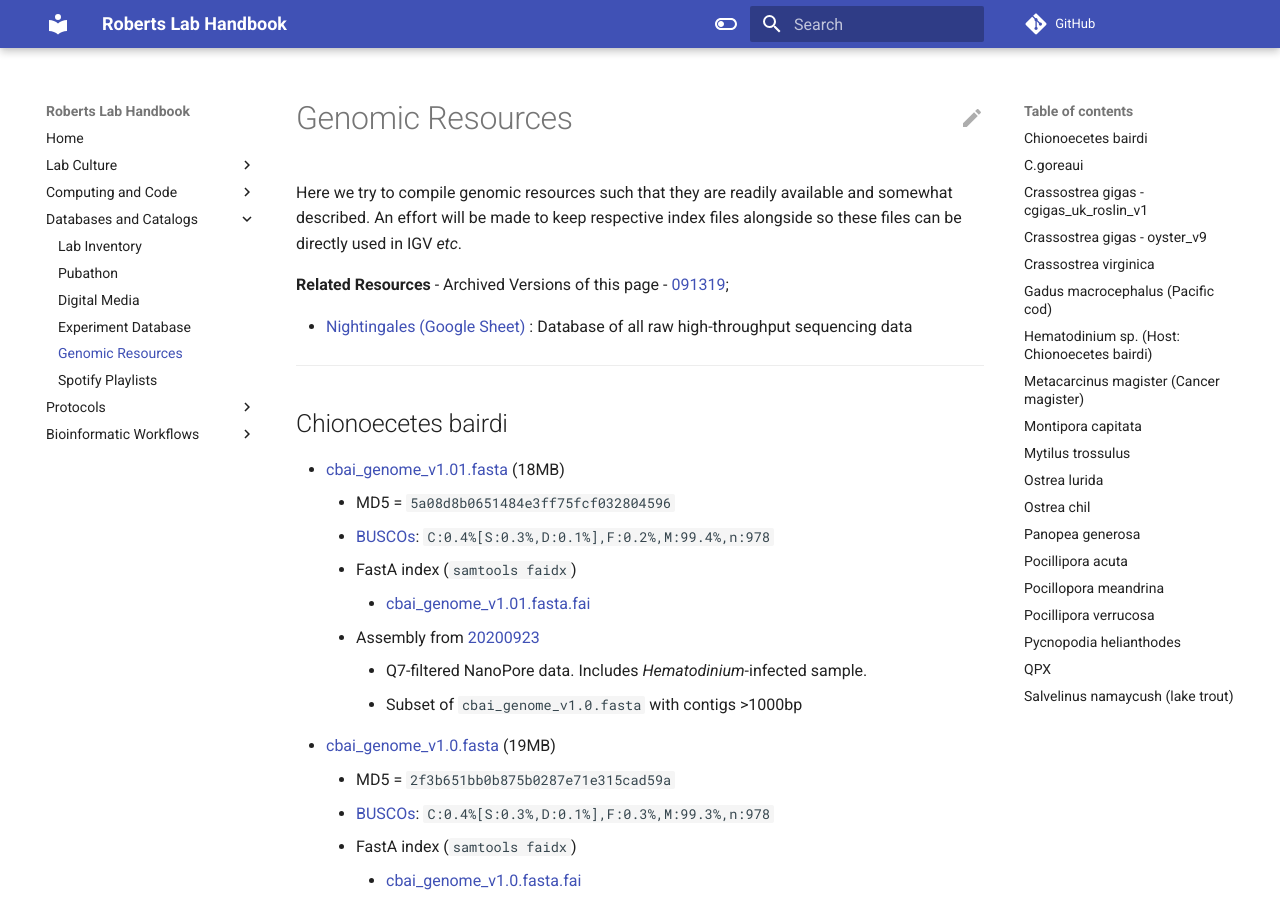
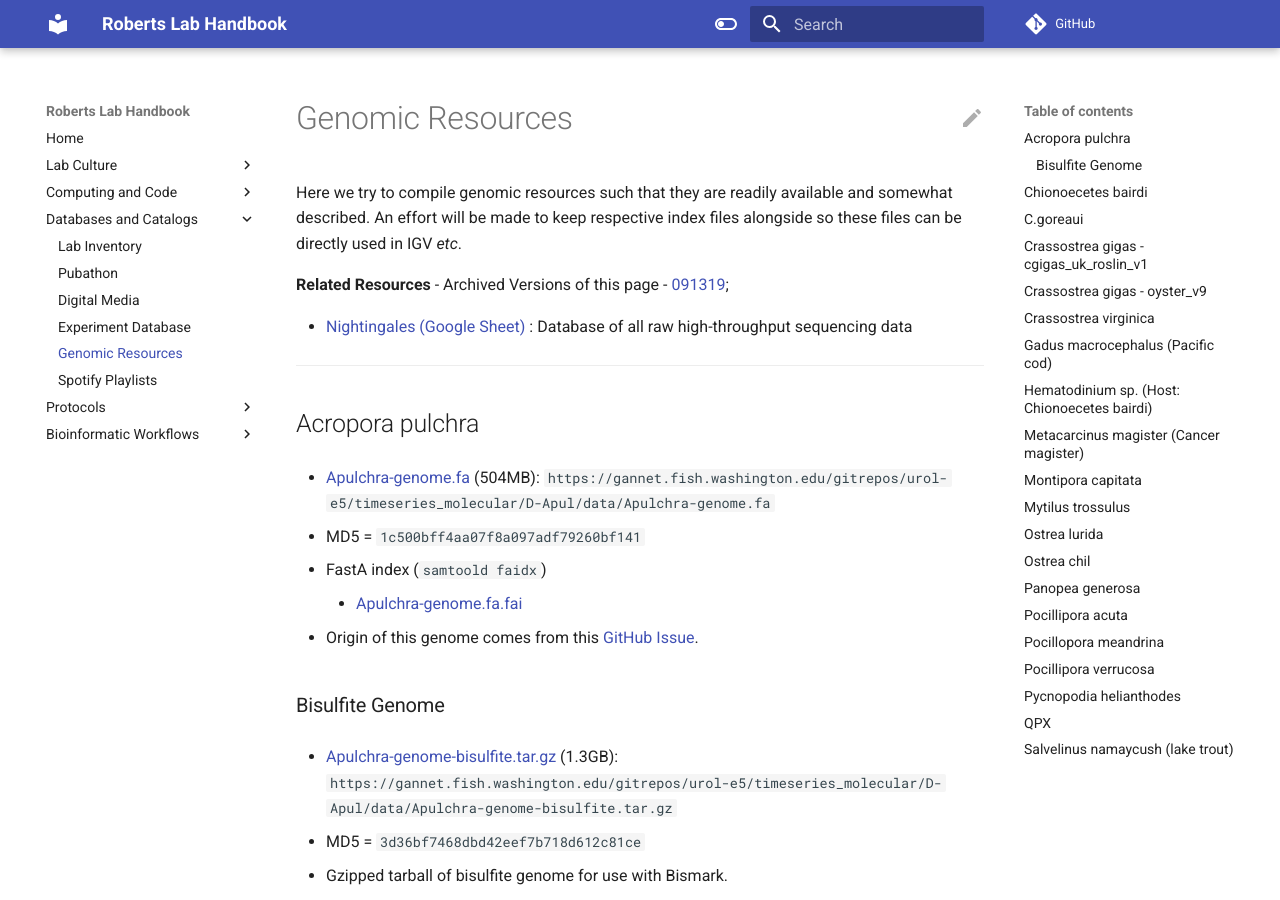
Before and after one commit to RobertsLab/resources, an MkDocs documentation site: the page built from docs/Genomic-Resources.md, in a window 1280 px wide and 900 px high. Built offline with MkDocs 1.6.1 and Material for MkDocs 9.7.7, drawn with Linux system fonts in a browser that asks for light colours; comment, search, counter and statistics services are not loaded; some of the changed text lies outside the part shown.

Commit message:
add A.pulchra genome FastA/index and bisulfite genome to Genomic-Resources.md

```diff
--- a/docs/Genomic-Resources.md
+++ b/docs/Genomic-Resources.md
@@ -5,6 +5,26 @@ Here we try to compile genomic resources such that they are readily available an
 -   [Nightingales (Google Sheet)](https://docs.google.com/spreadsheets/d/1_XqIOPVHSBVGscnjzDSWUeRL7HUHXfaHxVzec-I-8Xk/edit?usp=sharing) : Database of all raw high-throughput sequencing data
 
 ---
+
+## Acropora pulchra
+
+- [Apulchra-genome.fa](https://gannet.fish.washington.edu/gitrepos/urol-e5/timeseries_molecular/D-Apul/data/Apulchra-genome.fa) (504MB): `https://gannet.fish.washington.edu/gitrepos/urol-e5/timeseries_molecular/D-Apul/data/Apulchra-genome.fa`
+
+  - MD5 = `1c500bff4aa07f8a097adf79260bf141`
+
+  - FastA index (`samtoold faidx`)
+
+    - [Apulchra-genome.fa.fai](https://gannet.fish.washington.edu/gitrepos/urol-e5/timeseries_molecular/D-Apul/data/Apulchra-genome.fa.fai)
+
+  - Origin of this genome comes from this [GitHub Issue](https://github.com/urol-e5/timeseries_molecular/issues/1#issue-2564344644).
+
+### Bisulfite Genome
+
+- [Apulchra-genome-bisulfite.tar.gz](https://gannet.fish.washington.edu/gitrepos/urol-e5/timeseries_molecular/D-Apul/data/Apulchra-genome-bisulfite.tar.gz) (1.3GB): `https://gannet.fish.washington.edu/gitrepos/urol-e5/timeseries_molecular/D-Apul/data/Apulchra-genome-bisulfite.tar.gz`
+
+  - MD5 = `3d36bf7468dbd42eef7b718d612c81ce`
+  - Gzipped tarball of bisulfite genome for use with Bismark.
+  - Creation details [here](https://github.com/urol-e5/timeseries_molecular/blob/136243fb6f3894924ed1f5d8c29f5d2e93aaa8c7/D-Apul/code/00.21-D-Apul-BS-genome.Rmd).
 
 ## Chionoecetes bairdi
 
```
